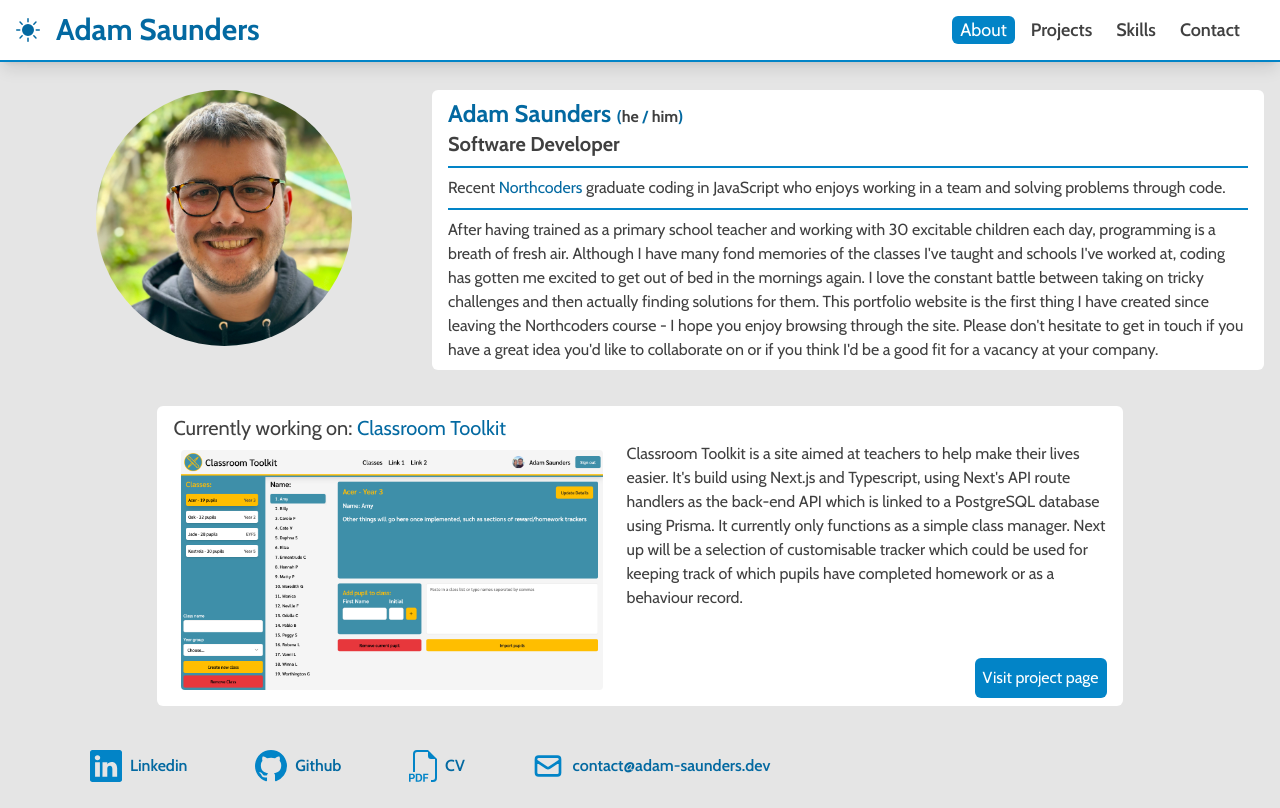
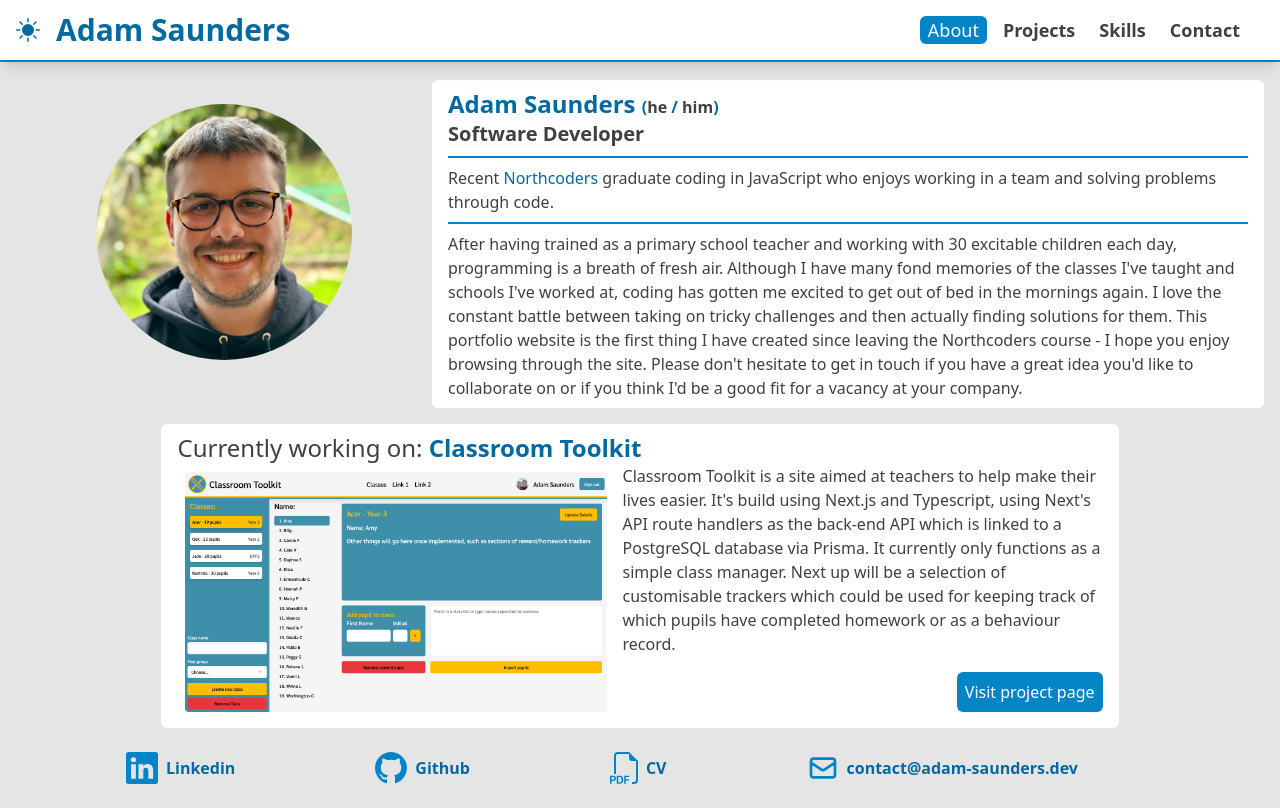
Before and after one commit to AdamSaunders26/as-portfolio, a Next.js app: page / in a window 1280 px wide. Built offline with nearby package versions, Linux system fonts and the light colour scheme.

Commit message:
update featured-project and other site areas to be responsive at all breakpoints.

```diff
--- a/app/Components/Socials.tsx
+++ b/app/Components/Socials.tsx
@@ -8,7 +8,7 @@ interface Props {
 
 export default function Socials({ horizontal = false, cv = false }: Props) {
   const listClass =
-    "mx-4 my-2 sm:mx-0  flex flex-wrap  justify-center gap-2   text-sky-700 dark:text-sky-500 font-semibold text-lg";
+    "mx-4 my-2 sm:mx-0  flex flex-wrap pb-4  justify-center gap-2  text-sky-700 dark:text-sky-500 font-semibold text-lg";
   const logoClass =
     "flex items-center mt-2  text-sm sm:text-base sm:mt-4 sm:ml-4 sm:w-max";
   return (
@@ -16,7 +16,7 @@ export default function Socials({ horizontal = false, cv = false }: Props) {
       className={
         horizontal
           ? listClass +
-            " sm:col-span-2 sm:ml-8 sm:flex-row sm:justify-around sm:gap-0"
+            " sm:col-span-3 sm:ml-8 sm:flex-row sm:justify-around sm:gap-0"
           : listClass + " sm:flex-col "
       }
     >
@@ -51,7 +51,7 @@ export default function Socials({ horizontal = false, cv = false }: Props) {
       ) : null}
       <li>
         <a
-          className={logoClass + " hidden sm:flex"}
+          className={logoClass + " hidden  sm:flex"}
           target="_blank"
           href="mailto:contact@adam-saunders.dev"
         >
@@ -61,7 +61,7 @@ export default function Socials({ horizontal = false, cv = false }: Props) {
       </li>
       <li>
         <a
-          className={logoClass + " sm:hidden"}
+          className={logoClass + " sm:hidden "}
           target="_blank"
           href="mailto:contact@adam-saunders.dev"
         >
--- a/app/DarkModeHTML.tsx
+++ b/app/DarkModeHTML.tsx
@@ -23,7 +23,11 @@ export default function DarkModeHTML({ font, children }: Props) {
   return (
     <html
       lang="en"
-      className={darkMode ? font.className + " dark " : font.className}
+      className={
+        darkMode
+          ? font.className + " dark 2xl:text-2xl"
+          : font.className + "2xl:text-2xl"
+      }
     >
       <body className="scrollbar-thin dark:scrollbar-track-neutral-900 dark:scrollbar-thumb-sky-500 scrollbar-track-neutral-200 scrollbar-thumb-sky-600 container mx-auto flex h-screen flex-col bg-neutral-200 text-neutral-700 dark:bg-neutral-900 dark:text-neutral-200  ">
         <Header darkMode={darkMode} setDarkMode={setDarkMode} />
--- a/app/FeaturedProject.tsx
+++ b/app/FeaturedProject.tsx
@@ -2,17 +2,17 @@ import Image from "next/image";
 import classroomToolkitImg from "../images/classroomToolkit-FP.png";
 export default function FeaturedProject() {
   return (
-    <article className=" col-span-3 mt-4 h-fit w-fit place-self-center rounded-md bg-white px-4 py-2 dark:bg-black">
-      <h3 className="text-xl">
-        Currently working on:{" "}
-        <span className="text-sky-700 dark:text-sky-500">
+    <article className=" sn:py-4 col-span-3 mt-4 h-fit w-fit place-self-center rounded-md bg-white px-4 py-2 dark:bg-black">
+      <h3 className="text-2xl">
+        Currently working on:{"  "}
+        <span className="font-bold text-sky-700 dark:text-sky-500">
           Classroom Toolkit
         </span>
       </h3>
-      <div className="flex   flex-col gap-4 sm:flex-row ">
+      <div className="flex   flex-col  sm:flex-row ">
         <Image
           src={classroomToolkitImg}
-          className="w-fit rounded-xl p-2 sm:max-h-[10rem] lg:max-h-[16rem]"
+          className=" w-fit rounded-xl p-2 sm:max-h-[10rem] sm:pr-4 lg:max-h-[16rem]"
           priority={true}
           placeholder="blur"
           alt="A screenshot of the classes page on Classroom-toolkit.co.uk"
@@ -22,12 +22,12 @@ export default function FeaturedProject() {
             Classroom Toolkit is a site aimed at teachers to help make their
             lives easier. It's build using Next.js and Typescript, using Next's
             API route handlers as the back-end API which is linked to a
-            PostgreSQL database using Prisma. It currently only functions as a
+            PostgreSQL database via Prisma. It currently only functions as a
             simple class manager. Next up will be a selection of customisable
-            tracker which could be used for keeping track of which pupils have
+            trackers which could be used for keeping track of which pupils have
             completed homework or as a behaviour record.
           </p>
-          <button className="place-self-end rounded-md bg-sky-600 p-2 text-white ">
+          <button className="my-2 place-self-end rounded-md bg-sky-600 p-2 text-white ">
             Visit project page
           </button>
         </div>
--- a/app/data/projects.tsx
+++ b/app/data/projects.tsx
@@ -178,7 +178,7 @@ export const allProjects: ProjectOverviewType[] = [
   },
   {
     project: AppIdeaGenerator,
-    projectName: "App Idea Generator",
+    projectName: "App Idea Gen",
     slug: "app-idea-generator",
     githubURL: "https://github.com/AdamSaunders26/IdeaGenerator",
     techArray: AppIdeaGeneratorTech,
--- a/app/page.tsx
+++ b/app/page.tsx
@@ -9,7 +9,7 @@ import FeaturedProject from "./FeaturedProject";
 
 export default function Home() {
   return (
-    <main className=" mx-4  mt-24 grid h-full grid-cols-1 items-center sm:mt-16  sm:grid-cols-3 ">
+    <main className=" mx-4  mt-24 flex h-full flex-col items-center sm:mt-16  sm:grid  sm:grid-cols-3 ">
       <div className="mx-4 mb-2 flex  flex-col">
         <Image
           className="  my-4 h-64 w-64 place-self-center rounded-full object-cover sm:max-h-[36rem]"
@@ -19,7 +19,6 @@ export default function Home() {
           alt="Adam smiling and looking into the camera"
         />
       </div>
-      {/* <div className="col-span-2 sm:grid sm:grid-rows-2"> */}
       <article className="col-span-2 mt-4 flex h-max w-full flex-col justify-center place-self-center rounded-md bg-white px-4 py-2 dark:bg-black sm:mt-4">
         <div className="border-b-2 border-sky-600">
           <h2 className="text-2xl font-bold text-sky-700 dark:text-sky-500">
@@ -54,7 +53,6 @@ export default function Home() {
         </p>
       </article>
       <FeaturedProject />
-      {/* </div> */}
       <Socials horizontal={true} cv={true} />
     </main>
   );
--- a/app/projects/CarouselDisplay.tsx
+++ b/app/projects/CarouselDisplay.tsx
@@ -37,7 +37,7 @@ export default function CarouselDisplay({
             ) : null}
             <div
               className={
-                "mini:w-64 plus:w-[20rem] mx-2 mb-2 w-60 rounded-md border-4 border-sky-600 bg-neutral-100 dark:border-sky-500 dark:bg-black sm:w-[30rem]  md:w-[17rem] lg:w-[24rem]  xl:w-[30rem] 2xl:w-[38rem] "
+                "mini:w-64 plus:w-[20rem] mx-2 mb-2 w-60 rounded-md border-4 border-sky-600 bg-neutral-100 dark:border-sky-500 dark:bg-black sm:w-[30rem]  md:w-[17rem] lg:w-[24rem]  xl:w-[30rem] 2xl:w-[22rem] "
               }
             >
               <Image
--- a/app/projects/ProjectCard.tsx
+++ b/app/projects/ProjectCard.tsx
@@ -35,7 +35,7 @@ export default function ProjectCard({
             <AiFillGithub className="h-8 w-8" />
           </a>
         ) : null}
-        <h3 className="  w-fit place-self-center rounded-md  border-2 border-sky-600 bg-white px-2 text-2xl font-bold text-neutral-800 dark:border-sky-500 dark:bg-black dark:text-white">
+        <h3 className=" w-fit place-self-center   rounded-md  border-2 border-sky-600 bg-white px-2 text-2xl font-bold text-neutral-800 dark:border-sky-500 dark:bg-black dark:text-white">
           {projectName}
         </h3>
         <a target="_blank" href={hostedURL}>
--- a/app/projects/[slug]/ProjectDetailsHeader.tsx
+++ b/app/projects/[slug]/ProjectDetailsHeader.tsx
@@ -17,7 +17,7 @@ export default function ProjectDetailsHeader({ currentProject }: Props) {
       <div className="flex items-center gap-2">
         <GithubLink url={githubURL} />
         {secondGithub ? <GithubLink url={secondGithub} /> : null}
-        <h2 className="w-fit rounded-md border-2 border-sky-600 p-2 text-3xl font-bold dark:border-sky-500">
+        <h2 className="flex w-fit  rounded-md border-2 border-sky-600 p-2 text-3xl font-bold dark:border-sky-500">
           {projectName}
         </h2>
         {hostedURL ? <ExternalLink url={hostedURL} /> : null}
--- a/app/projects/[slug]/page.tsx
+++ b/app/projects/[slug]/page.tsx
@@ -27,14 +27,14 @@ export default function ProjectDetailsPage({
   if (currentProject) {
     return (
       <main className="mx-2 mt-28 sm:mt-20 ">
-        <div className="-mb-8 ml-4 mt-2 flex w-fit  items-center gap-2 rounded-md border-2 border-white p-2 text-lg font-semibold hover:cursor-pointer hover:border-sky-600 dark:border-neutral-900 hover:dark:border-sky-600">
+        <div className="-mt-2 mb-2 ml-2 flex w-fit items-center gap-2 rounded-md  border-2 border-white p-2 text-lg font-semibold hover:cursor-pointer hover:border-sky-600 dark:border-neutral-900 hover:dark:border-sky-600 sm:-mb-8  ">
           <FiArrowLeft className="h-6 w-6" />
           <Link href={`/projects`}>Back to projects</Link>
         </div>
         <section className="flex flex-col items-center">
           <ProjectDetailsHeader currentProject={currentProject} />
           {currentProject.project.map((slide) => {
-            return <ProjectDetailsCard slide={slide} />;
+            return <ProjectDetailsCard key={slide.key} slide={slide} />;
           })}
         </section>
       </main>
```
